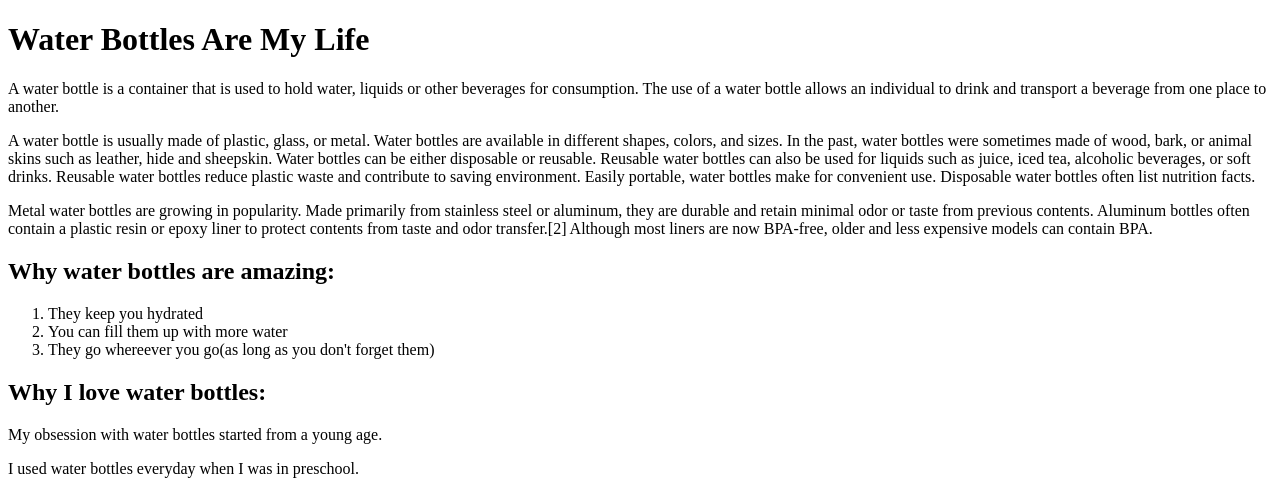
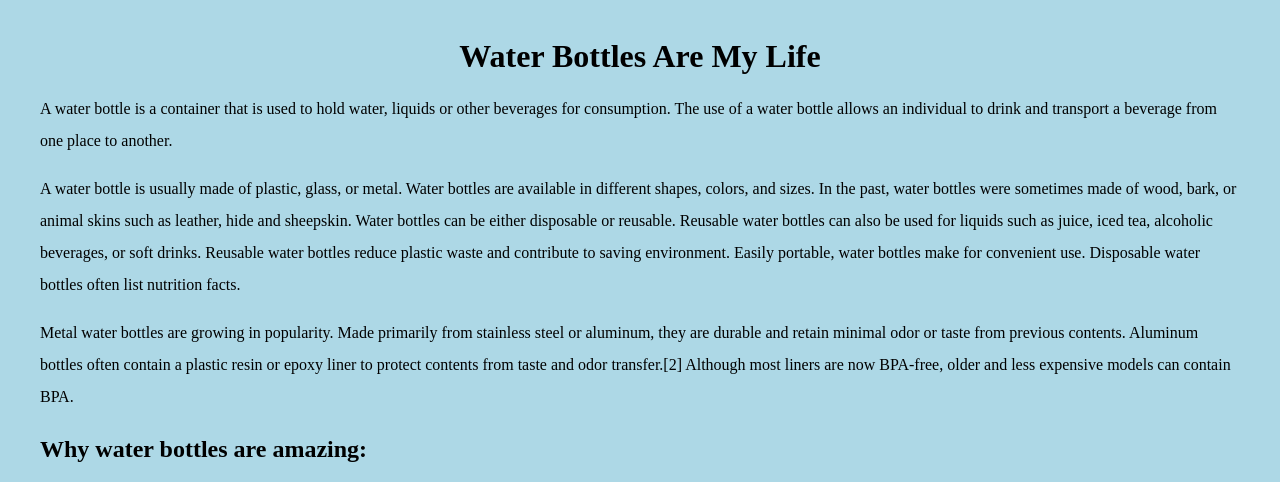
Before and after one commit to mariacruz4/MyPage, a plain HTML site: page index.html in a window 1280 px wide. Shown: the top 482 px of the page. Drawn offline with Linux system fonts and the light colour scheme.

Commit message:
css added

```diff
--- a/index.html
+++ b/index.html
@@ -4,6 +4,7 @@
     <meta charset="UTF-8">
     <meta name="viewport" content="width=device-width, initial-scale=1.0">
     <meta http-equiv="X-UA-Compatible" content="ie=edge">
+    <link rel="stylesheet" href="style.css">
     <title>Water Bottles</title>
 </head>
 
--- /dev/null
+++ b/style.css
@@ -0,0 +1,8 @@
+body{
+    margin: 40px;
+    line-height: 32px;
+    background:lightblue;
+}
+h1{
+    text-align: center;
+}
```
